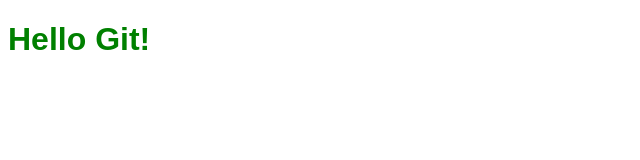
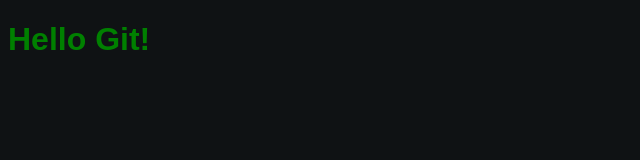
Before and after one commit to Nusrat-936/git-practice, a plain HTML site: page index.html in a window 1280 px wide. Shown: the whole page, without its empty margins (0-640 px from the left). Drawn offline with Linux system fonts and the light colour scheme.

Commit message:
different background color

```diff
--- a/style.css
+++ b/style.css
@@ -1,5 +1,6 @@
 body {
     font-family: Arial;
+    background-color: #0f1214;
   }
   h1 {
     color: green;
```
